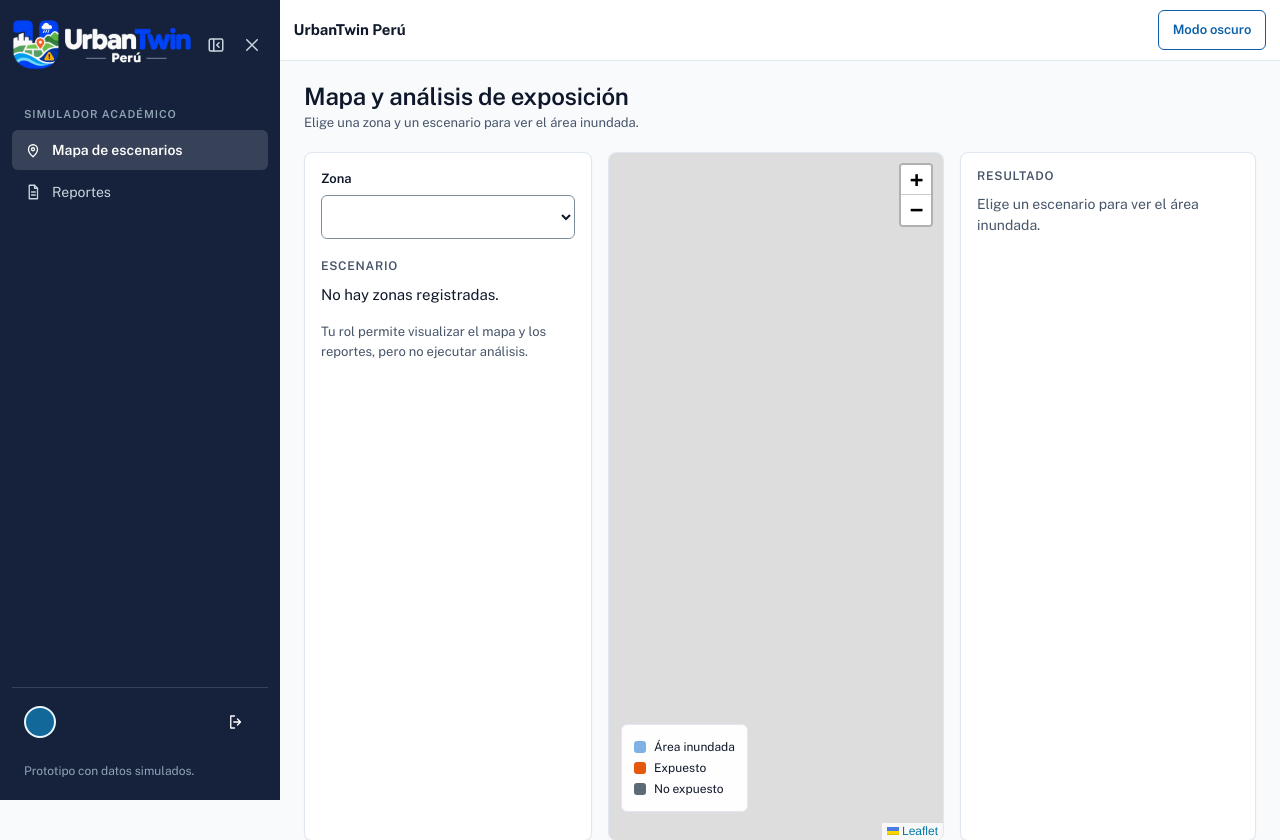
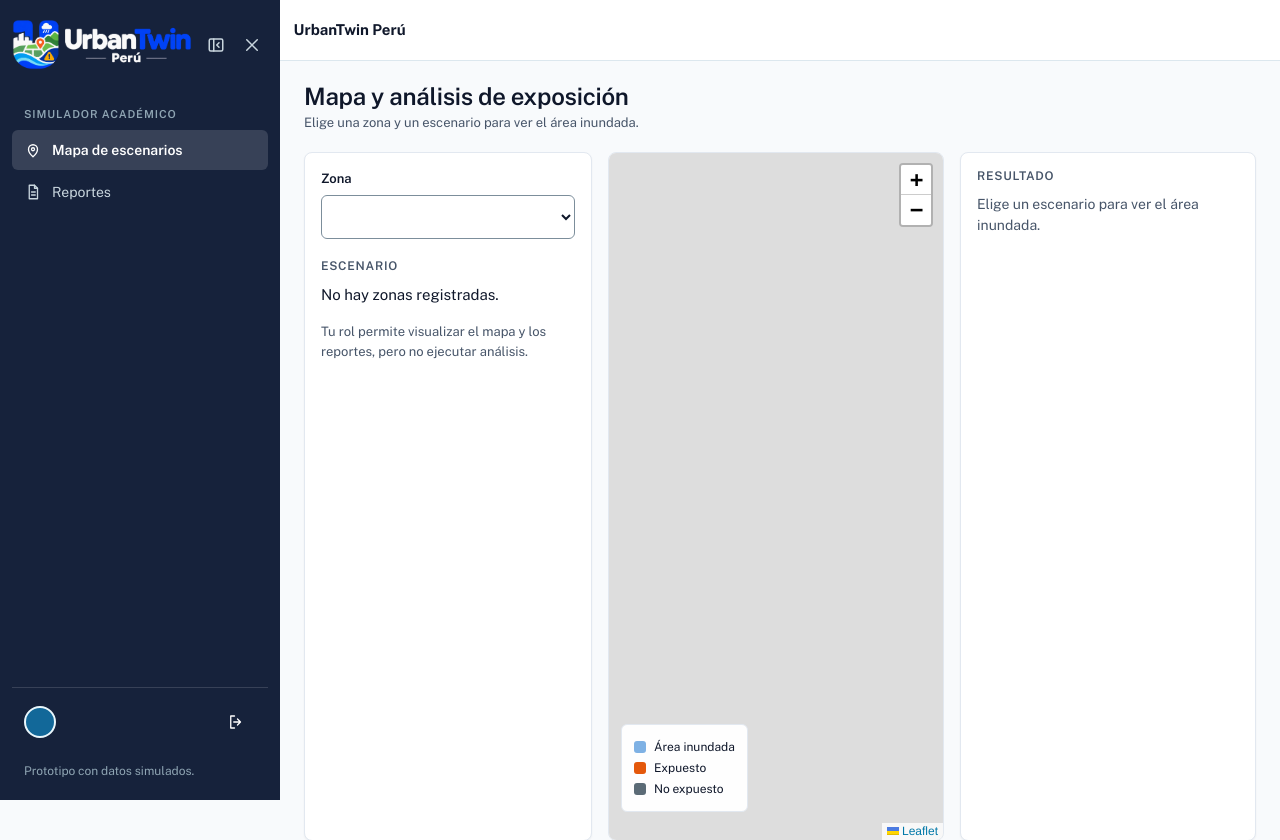
Before and after one commit to FRANKBKUP/ProIng-Urbatwin, a Laravel app: page /mapa in a window 1280 px wide. Shown: the top 840 px of the page. Run offline with Laravel 12, Linux system fonts and the light colour scheme; the visitor is signed in with stand-in values (Sample User, id 1); data that the repository does not hold is empty; parts of the project's set-up code (start-up, migrations or seed data) failed here and were passed over.

Commit message:
Retira el botón rápido de modo oscuro

```diff
--- a/public/js/territorio.js
+++ b/public/js/territorio.js
@@ -18,12 +18,6 @@
 
     function aplicar() {
         raiz.dataset.tema = tema === 'sistema' ? (preferencia.matches ? 'oscuro' : 'claro') : tema;
-        const rapido = document.querySelector('[data-tema-rapido]');
-        if (rapido) {
-            const oscuro = raiz.dataset.tema === 'oscuro';
-            rapido.setAttribute('aria-pressed', String(oscuro));
-            rapido.textContent = oscuro ? 'Modo claro' : 'Modo oscuro';
-        }
     }
 
     if (claveCuenta) {
@@ -86,11 +80,6 @@
                 if (verFoto) verFoto.hidden = false;
             });
             lector.readAsDataURL(archivo);
-        });
-        document.querySelector('[data-tema-rapido]')?.addEventListener('click', () => {
-            tema = raiz.dataset.tema === 'oscuro' ? 'claro' : 'oscuro';
-            recordar('urbantwin:tema', tema);
-            aplicar();
         });
         document.querySelector('[data-previsualizar-tema]')?.addEventListener('change', evento => {
             tema = evento.target.value;
--- a/resources/views/layouts/acceso.blade.php
+++ b/resources/views/layouts/acceso.blade.php
@@ -22,7 +22,6 @@
         </div>
     </section>
     <section class="territorio-auth-form" aria-label="@yield('titulo')">
-        <button type="button" class="btn-sec tema-rapido" data-tema-rapido aria-pressed="false">Modo oscuro</button>
         @if($errors->any())
             <div class="alerta err" role="alert"><ul>
                 @foreach($errors->all() as $error)<li>{{ $error }}</li>@endforeach
--- a/resources/views/layouts/app.blade.php
+++ b/resources/views/layouts/app.blade.php
@@ -111,7 +111,6 @@
                 <svg aria-hidden="true" width="20" height="20" viewBox="0 0 24 24" fill="none" stroke="currentColor" stroke-width="2" stroke-linecap="round" stroke-linejoin="round"><rect x="3" y="4" width="18" height="16" rx="2"/><path d="M9 4v16"/></svg>
             </button>
             <div class="workbar-titulo">@unless(request()->routeIs('geo.perfil.*'))@yield('barra-superior', 'UrbanTwin Perú')@endunless</div>
-            <button type="button" class="btn-sec" data-tema-rapido aria-pressed="false">Modo oscuro</button>
         </header>
         <main id="contenido" class="cuerpo">
             @if(session('ok'))
```
